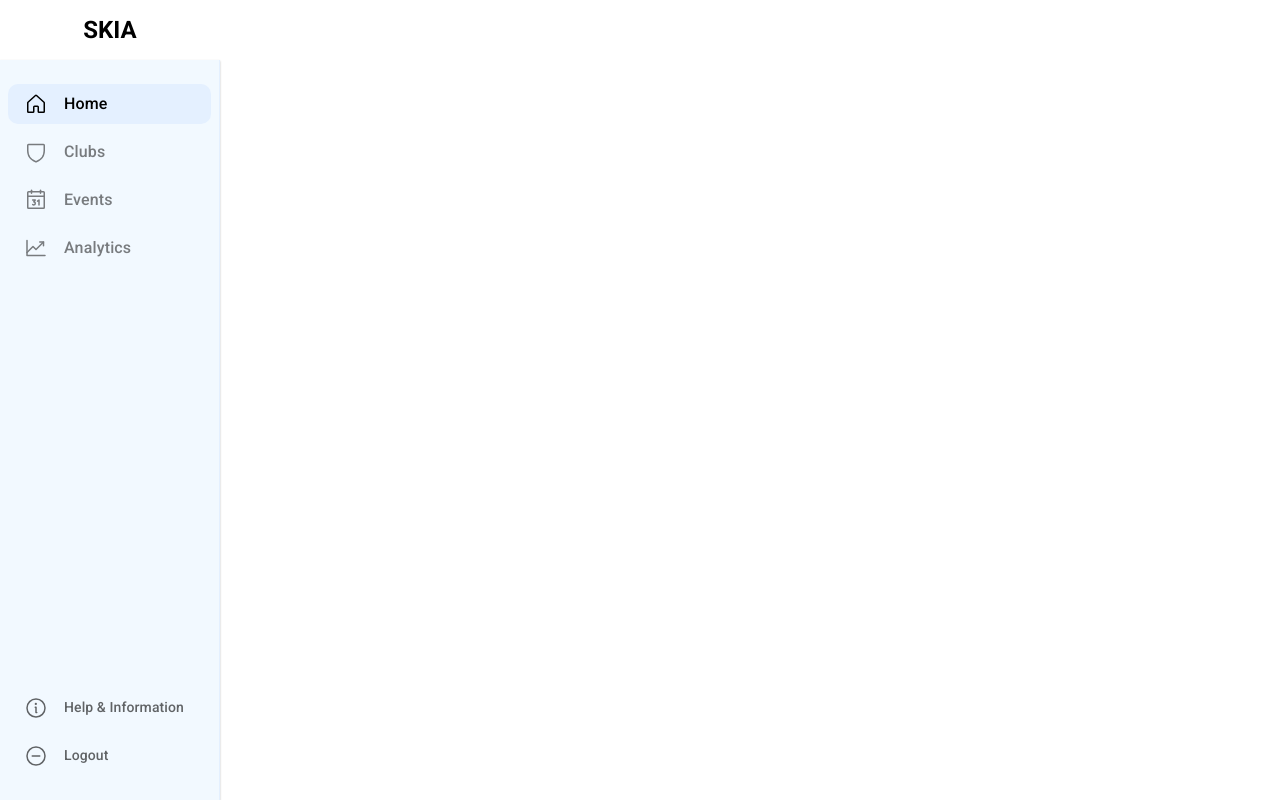
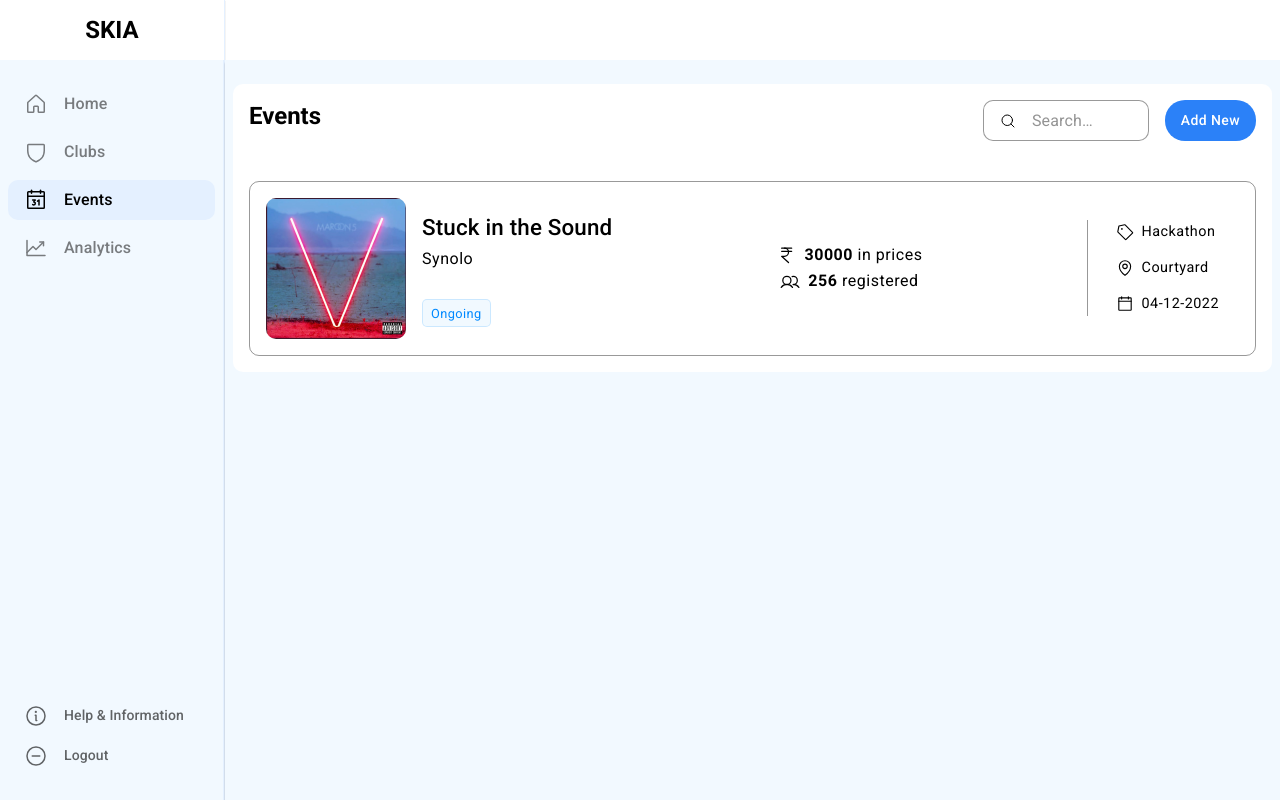
Before and after one commit to Akash4510/skia-verse, a React (Create React App) app: page / in a window 1280 px wide. Built offline with nearby package versions, Linux system fonts and the light colour scheme.

Commit message:
Created events page

```diff
--- a/src/App.css
+++ b/src/App.css
@@ -49,3 +49,7 @@ select {
   padding: 0;
   scroll-behavior: smooth;
 }
+
+body {
+  font-family: 'Roboto', sans-serif;
+}
--- a/src/App.jsx
+++ b/src/App.jsx
@@ -1,12 +1,37 @@
 import React from 'react';
+import { Stack } from '@mui/material';
+import { Sidebar } from './components';
+import { Events } from './sections';
+
 import './App.css';
-import Sidebar from './components/Sidebar';
 
 const App = () => {
   return (
-    <div>
+    <Stack height="100vh" overflow="hidden" direction="row">
       <Sidebar />
-    </div>
+      <Stack
+        overflow="scroll"
+        flexGrow={1}
+        sx={{
+          overflowX: 'hidden',
+        }}
+      >
+        <Stack height="60px" alignItems="center" justifyContent="center" />
+
+        <Stack
+          direction="column"
+          justifyContent="space-between"
+          sx={{
+            height: 'calc(100% - 60px)',
+            backgroundColor: '#F2F9FF',
+          }}
+          px={1}
+          py={3}
+        >
+          <Events />
+        </Stack>
+      </Stack>
+    </Stack>
   );
 };
 
--- /dev/null
+++ b/src/components/EventCard.jsx
@@ -0,0 +1,123 @@
+import React from 'react';
+import { Box, Divider, Stack, Typography } from '@mui/material';
+import { CurrencyInr, Users, Tag, MapPin, CalendarBlank } from 'phosphor-react';
+import useResponsive from '../hooks/useResponsive';
+
+const EventCard = ({
+  name,
+  img,
+  organiser,
+  status,
+  pricePool,
+  noOfRegistrations,
+  tag,
+  location,
+  date,
+}) => {
+  const { isDesktop } = useResponsive();
+
+  return (
+    <Stack
+      p={2}
+      width="100%"
+      border="1px solid rgba(0, 0, 0, 0.4)"
+      borderRadius="10px"
+      direction="row"
+      alignItems="center"
+      justifyContent="space-between"
+      spacing={2}
+    >
+      <Stack direction="row" spacing={2}>
+        <Box width="140px" borderRadius="10px">
+          <img style={{ borderRadius: '10px' }} src={img} alt={name} />
+        </Box>
+        <Stack spacing={2} py={1.5} justifyContent="space-between">
+          <Stack>
+            <Typography variant="h6" fontSize="1.4rem">
+              {name}
+            </Typography>
+            <Typography variant="caption" fontSize="1rem">
+              {organiser}
+            </Typography>
+          </Stack>
+
+          <Box
+            width="max-content"
+            sx={{
+              border: '0.6px solid #74BFFF4D',
+              borderRadius: '5px',
+              padding: '0.05rem 0.5rem',
+              backgroundColor: '#74BFFF1A',
+              cursor: 'pointer',
+            }}
+          >
+            <Typography
+              variant="caption"
+              fontSize="0.8rem"
+              sx={{ color: '#0089FF' }}
+            >
+              {status}
+            </Typography>
+          </Box>
+        </Stack>
+      </Stack>
+
+      <Stack
+        alignItems="center"
+        justifyContent="flex-end"
+        py={2}
+        sx={{ mt: '50px' }}
+      >
+        <Stack direction="row" alignItems="center" spacing={1}>
+          <CurrencyInr size={20} />
+          <Typography variant="caption" fontSize="1rem">
+            <span style={{ fontWeight: '600' }}>{pricePool}</span> in prices
+          </Typography>
+        </Stack>
+
+        <Stack direction="row" alignItems="center" spacing={1}>
+          <Users size={20} />
+          <Typography variant="caption" fontSize="1rem">
+            <span style={{ fontWeight: '600' }}>{noOfRegistrations}</span>{' '}
+            registered
+          </Typography>
+        </Stack>
+      </Stack>
+
+      {isDesktop && (
+        <Stack direction="row" spacing={1}>
+          <Divider
+            orientation="vertical"
+            flexItem
+            sx={{ backgroundColor: '#000', opacity: '0.4' }}
+          />
+
+          <Stack spacing={1.5} px={2.5}>
+            <Stack direction="row" alignItems="center" spacing={1}>
+              <Tag size={18} />
+              <Typography variant="caption" fontSize="0.9rem">
+                {tag}
+              </Typography>
+            </Stack>
+
+            <Stack direction="row" alignItems="center" spacing={1}>
+              <MapPin size={18} />
+              <Typography variant="caption" fontSize="0.9rem">
+                {location}
+              </Typography>
+            </Stack>
+
+            <Stack direction="row" alignItems="center" spacing={1}>
+              <CalendarBlank size={18} />
+              <Typography variant="caption" fontSize="0.9rem">
+                {date}
+              </Typography>
+            </Stack>
+          </Stack>
+        </Stack>
+      )}
+    </Stack>
+  );
+};
+
+export default EventCard;
--- /dev/null
+++ b/src/components/SearchBar.jsx
@@ -0,0 +1,45 @@
+import { styled, alpha } from '@mui/material/styles';
+import InputBase from '@mui/material/InputBase';
+
+export const Search = styled('div')(({ theme }) => ({
+  position: 'relative',
+  border: '1px solid rgba(0, 0, 0, 0.4)',
+  borderRadius: '10px',
+  backgroundColor: alpha(theme.palette.common.white, 0.15),
+  '&:hover': {
+    backgroundColor: alpha(theme.palette.common.white, 0.25),
+  },
+  marginLeft: 0,
+  width: '100%',
+  [theme.breakpoints.up('sm')]: {
+    marginLeft: theme.spacing(1),
+    width: 'auto',
+  },
+}));
+
+export const SearchIconWrapper = styled('div')(({ theme }) => ({
+  padding: theme.spacing(0, 2),
+  height: '100%',
+  position: 'absolute',
+  pointerEvents: 'none',
+  display: 'flex',
+  alignItems: 'center',
+  justifyContent: 'center',
+}));
+
+export const StyledInputBase = styled(InputBase)(({ theme }) => ({
+  color: 'inherit',
+  '& .MuiInputBase-input': {
+    padding: theme.spacing(1, 1, 1, 0),
+    // vertical padding + font size from searchIcon
+    paddingLeft: `calc(1em + ${theme.spacing(4)})`,
+    transition: theme.transitions.create('width'),
+    width: '100%',
+    [theme.breakpoints.up('sm')]: {
+      width: '12ch',
+      '&:focus': {
+        width: '20ch',
+      },
+    },
+  },
+}));
--- a/src/components/Sidebar.jsx
+++ b/src/components/Sidebar.jsx
@@ -40,10 +40,17 @@ const options = [
 ];
 
 const Sidebar = () => {
-  const [activeMenu, setActiveMenu] = useState(0);
+  const [activeMenu, setActiveMenu] = useState(2);
 
   return (
-    <Box width={220} height="100vh">
+    <Box
+      width={225}
+      height="100vh"
+      sx={{
+        borderRight: '1px solid #E4F0FF',
+        boxShadow: '0px 1px 1px rgba(0, 0, 0, 0.25)',
+      }}
+    >
       <Stack height="60px" alignItems="center" justifyContent="center">
         <Typography
           variant="h5"
@@ -61,7 +68,7 @@ const Sidebar = () => {
           height: 'calc(100% - 60px)',
           backgroundColor: '#F2F9FF',
           borderRight: '1px solid #E4F0FF',
-          boxShadow: '0px 1px 2px rgba(0, 0, 0, 0.25)',
+          boxShadow: '0px 3px 2px rgba(0, 0, 0, 0.25)',
         }}
         px={1}
         py={3}
@@ -95,7 +102,7 @@ const Sidebar = () => {
           ))}
         </Stack>
 
-        <Stack spacing={1}>
+        <Stack>
           {options.map((option, index) => (
             <Stack
               key={index}
--- /dev/null
+++ b/src/components/index.js
@@ -0,0 +1,2 @@
+export { default as Sidebar } from './Sidebar';
+export { default as EventCard } from './EventCard';
--- /dev/null
+++ b/src/constants/data/events.js
@@ -0,0 +1,16 @@
+import { event1 } from '../images';
+
+export const events = [
+  {
+    name: 'Stuck in the Sound',
+    img: event1,
+    bannerImg: event1,
+    organiser: 'Synolo',
+    status: 'Ongoing',
+    pricePool: 30000,
+    noOfRegistrations: 256,
+    tag: 'Hackathon',
+    location: 'Courtyard',
+    date: '04-12-2022',
+  },
+];
--- /dev/null
+++ b/src/constants/images/index.js
@@ -0,0 +1 @@
+export { default as event1 } from '../../assets/imgs/event-1.png';
--- /dev/null
+++ b/src/hooks/useResponsive.js
@@ -0,0 +1,23 @@
+import { useState, useEffect } from 'react';
+
+const useResponsive = () => {
+  const [width, setWidth] = useState(window.innerWidth);
+  const handleWindowSizeChange = () => {
+    setWidth(window.innerWidth);
+  };
+
+  useEffect(() => {
+    window.addEventListener('resize', handleWindowSizeChange);
+    return () => {
+      window.removeEventListener('resize', handleWindowSizeChange);
+    };
+  }, []);
+
+  return {
+    isMobile: width <= 640,
+    isTablet: width > 640 && width <= 768,
+    isDesktop: width > 768,
+  };
+};
+
+export default useResponsive;
--- /dev/null
+++ b/src/sections/Events.jsx
@@ -0,0 +1,53 @@
+import React from 'react';
+import { Box, Stack, Typography, Button } from '@mui/material';
+import { EventCard } from '../components';
+import {
+  Search,
+  SearchIconWrapper,
+  StyledInputBase,
+} from '../components/SearchBar';
+import { MagnifyingGlass } from 'phosphor-react';
+import { events } from '../constants/data/events';
+
+const Events = () => {
+  return (
+    <Box p={2} sx={{ backgroundColor: '#FFF', borderRadius: '10px' }}>
+      <Stack direction="row" justifyContent="space-between">
+        <Typography variant="h5" fontWeight={700}>
+          Events
+        </Typography>
+
+        <Stack direction="row" justifyContent="space-evenly" spacing={2}>
+          <Search>
+            <SearchIconWrapper>
+              <MagnifyingGlass />
+            </SearchIconWrapper>
+            <StyledInputBase
+              placeholder="Search…"
+              inputProps={{ 'aria-label': 'search' }}
+            />
+          </Search>
+          <Button
+            variant="contained"
+            disableElevation
+            sx={{
+              borderRadius: '20px',
+              backgroundColor: '#2B81F8',
+              textTransform: 'none',
+            }}
+          >
+            Add New
+          </Button>
+        </Stack>
+      </Stack>
+
+      <Stack spacing={2} mt={5}>
+        {events.map((event) => (
+          <EventCard key={event.id} {...event} />
+        ))}
+      </Stack>
+    </Box>
+  );
+};
+
+export default Events;
--- /dev/null
+++ b/src/sections/index.js
@@ -0,0 +1 @@
+export { default as Events } from './Events';
```
Also changed, not shown: src/assets/imgs/event-1.png (added).
